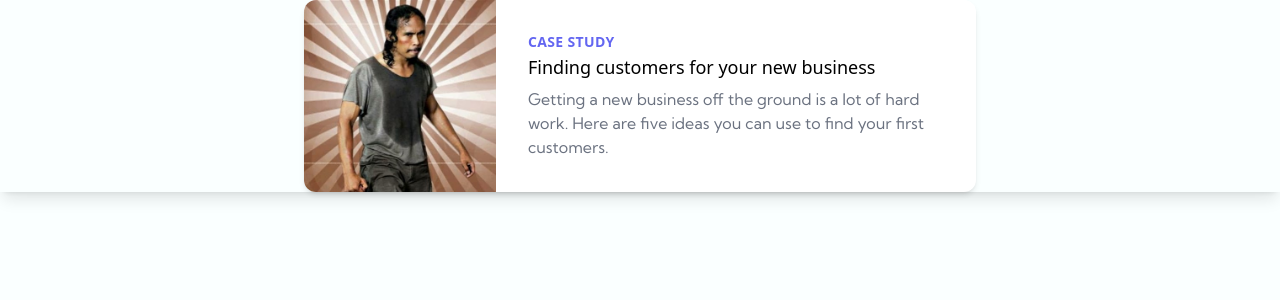
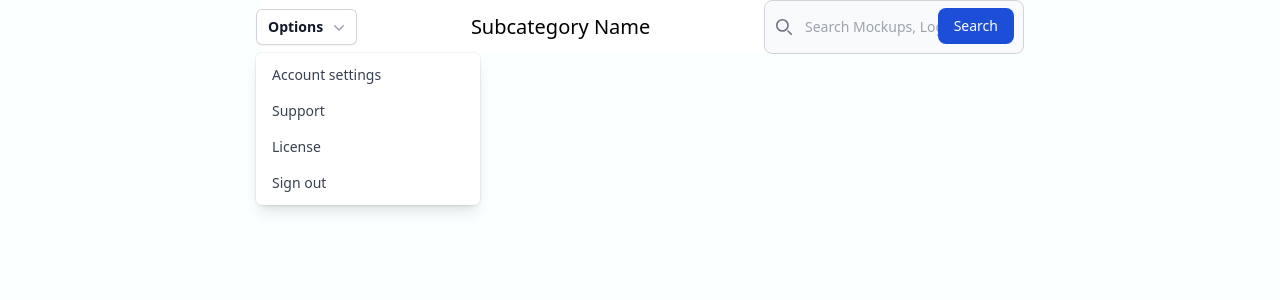
Before and after one commit to Corfliss/db-thelastofus-groupassignment, a Django app: page /home/ in a window 1280 px wide. Shown: the top 300 px of the page. Run offline with Django 5.2, Linux system fonts and the light colour scheme; some libraries are stand-ins or nearby versions.

Commit message:
Making the dropdown at home.html clickable for open and close

```diff
--- /dev/null
+++ b/main/static/js/home.js
@@ -0,0 +1,19 @@
+// home.js
+
+// Toggle dropdown visibility when button is clicked
+document.getElementById("menu-button").addEventListener("click", function() {
+    const dropdown = document.getElementById("dropdown");
+    const expanded = this.getAttribute("aria-expanded") === "true";
+    this.setAttribute("aria-expanded", !expanded);
+    dropdown.classList.toggle("hidden");
+  });
+
+  // Close dropdown if clicked outside
+  document.addEventListener("click", function(event) {
+    const button = document.getElementById("menu-button");
+    const dropdown = document.getElementById("dropdown");
+    if (!button.contains(event.target) && !dropdown.contains(event.target)) {
+      button.setAttribute("aria-expanded", "false");
+      dropdown.classList.add("hidden");
+    }
+  });
--- a/main/templates/home.html
+++ b/main/templates/home.html
@@ -6,18 +6,60 @@
 {% endblock meta %}
 
 {% block content %}
-<nav class="shadow-lg fixed top-0 left-0 z-40 w-screen">
-    <div class="max-w-md mx-auto bg-white rounded-xl shadow-md overflow-hidden md:max-w-2xl">
-        <div class="md:flex">
-          <div class="md:flex-shrink-0">
-            <img class="h-48 w-full object-cover md:h-full md:w-48" src="{% static 'maddogsquared.jpg' %}">
-          </div>
-          <div class="p-8">
-            <div class="uppercase tracking-wide text-sm text-indigo-500 font-semibold">Case study</div>
-            <a href="#" class="block mt-1 text-lg leading-tight font-medium text-black hover:underline">Finding customers for your new business</a>
-            <p class="mt-2 text-gray-500">Getting a new business off the ground is a lot of hard work. Here are five ideas you can use to find your first customers.</p>
-          </div>
+<div class="max-w-3xl mx-auto bg-white rounded-xl">
+  <div class="flex space-x-8 justify-between items-center">
+    <div class="relative inline-block text-left">
+      <div>
+        <button type="button" class="inline-flex w-full justify-center gap-x-1.5 rounded-md bg-white px-3 py-2 text-sm font-semibold text-gray-900 shadow-sm ring-1 ring-inset ring-gray-300 hover:bg-gray-50" id="menu-button" aria-expanded="true" aria-haspopup="true">
+          Options
+          <svg class="-mr-1 h-5 w-5 text-gray-400" viewBox="0 0 20 20" fill="currentColor" aria-hidden="true" data-slot="icon">
+            <path fill-rule="evenodd" d="M5.22 8.22a.75.75 0 0 1 1.06 0L10 11.94l3.72-3.72a.75.75 0 1 1 1.06 1.06l-4.25 4.25a.75.75 0 0 1-1.06 0L5.22 9.28a.75.75 0 0 1 0-1.06Z" clip-rule="evenodd" />
+          </svg>
+        </button>
+      </div>
+
+      <!--
+        Dropdown menu, show/hide based on menu state.
+
+        Entering: "transition ease-out duration-100"
+          From: "transform opacity-0 scale-95"
+          To: "transform opacity-100 scale-100"
+        Leaving: "transition ease-in duration-75"
+          From: "transform opacity-100 scale-100"
+          To: "transform opacity-0 scale-95"
+      -->
+      <div id="dropdown" class="absolute left-0 z-10 mt-2 w-56 origin-top-right rounded-md bg-white shadow-lg ring-1 ring-black ring-opacity-5 focus:outline-none" role="menu" aria-orientation="vertical" aria-labelledby="menu-button" tabindex="-1">
+        <div class="py-1" role="none">
+          <!-- Active: "bg-gray-100 text-gray-900 outline-none", Not Active: "text-gray-700" -->
+          <a href="#" class="block px-4 py-2 text-sm text-gray-700" role="menuitem" tabindex="-1" id="menu-item-0">Account settings</a>
+          <a href="#" class="block px-4 py-2 text-sm text-gray-700" role="menuitem" tabindex="-1" id="menu-item-1">Support</a>
+          <a href="#" class="block px-4 py-2 text-sm text-gray-700" role="menuitem" tabindex="-1" id="menu-item-2">License</a>
+          <form method="POST" action="#" role="none">
+            <button type="submit" class="block w-full px-4 py-2 text-left text-sm text-gray-700" role="menuitem" tabindex="-1" id="menu-item-3">Sign out</button>
+          </form>
         </div>
       </div>
-</nav>
+    </div>
+    <div>
+      <span class="align-middle text-xl">Subcategory Name</span>
+    </div>
+    <div>
+      <form class="max-w-md mx-auto">
+        <label for="default-search" class="mb-2 text-sm font-medium text-gray-900 sr-only dark:text-white">Search</label>
+        <div class="relative">
+          <div class="absolute inset-y-0 start-0 flex items-center ps-3 pointer-events-none">
+            <svg class="w-4 h-4 text-gray-500 dark:text-gray-400" aria-hidden="true" xmlns="http://www.w3.org/2000/svg" fill="none" viewBox="0 0 20 20">
+              <path stroke="currentColor" stroke-linecap="round" stroke-linejoin="round" stroke-width="2" d="m19 19-4-4m0-7A7 7 0 1 1 1 8a7 7 0 0 1 14 0Z"/>
+            </svg>
+          </div>
+          <input type="search" id="default-search" class="block w-full p-4 ps-10 text-sm text-gray-900 border border-gray-300 rounded-lg bg-gray-50 focus:ring-blue-500 focus:border-blue-500 dark:bg-gray-700 dark:border-gray-600 dark:placeholder-gray-400 dark:text-white dark:focus:ring-blue-500 dark:focus:border-blue-500" placeholder="Search Mockups, Logos..." required />
+          <button type="submit" class="text-white absolute end-2.5 bottom-2.5 bg-blue-700 hover:bg-blue-800 focus:ring-4 focus:outline-none focus:ring-blue-300 font-medium rounded-lg text-sm px-4 py-2 dark:bg-blue-600 dark:hover:bg-blue-700 dark:focus:ring-blue-800">Search</button>
+        </div>
+      </form>
+    </div>
+  </div>
+</div>
+<script src="{% static 'js/home.js' %}"></script>
+<!-- <img src="{% static 'images/maddogsquared.jpg' %}" alt="Test images"></img> -->
+
 {% endblock content %}
```
Also changed, not shown: main/static/images/maddogsquared.jpg (renamed from main/static/maddogsquared.jpg).
